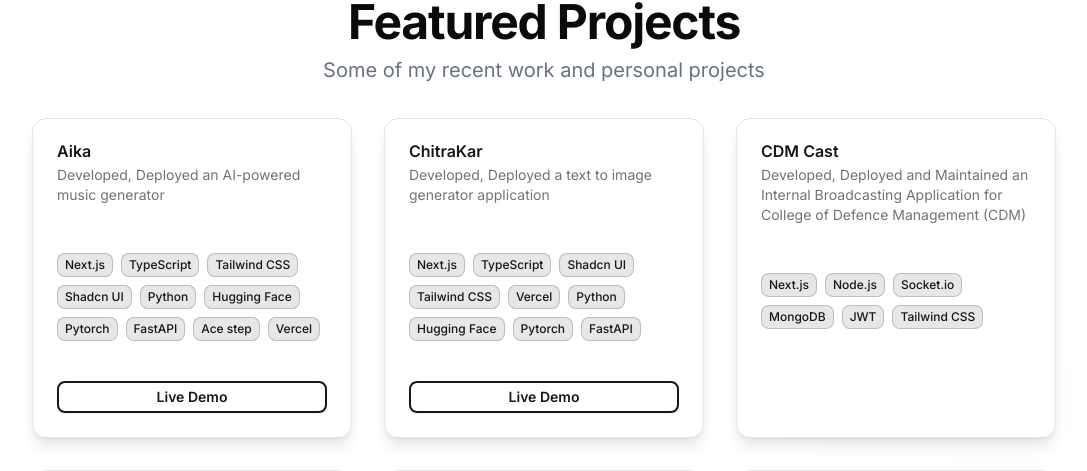
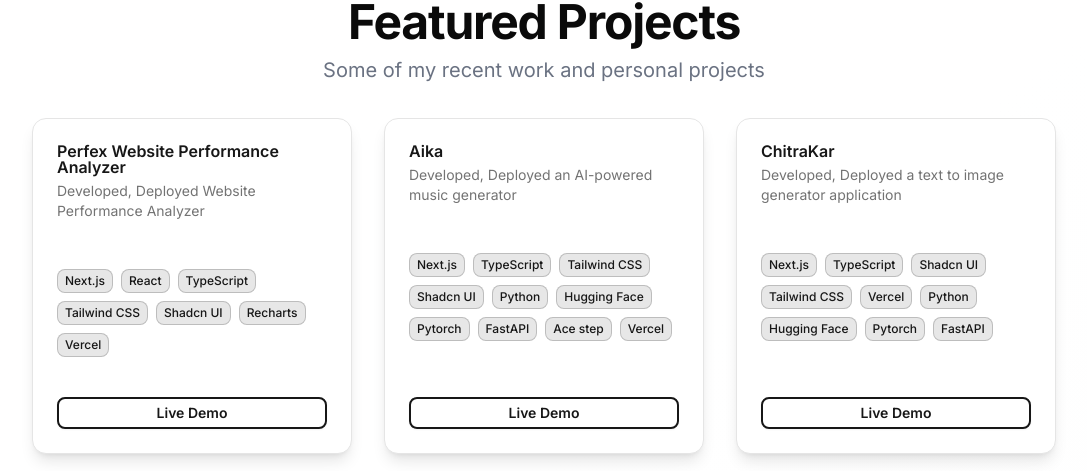
Before and after one commit to Akash-ship-it/portfolio, a Next.js app: page / in a window 1280 px wide. Shown: the part 2819-3290 px from the top of the page, without its empty margins (96-1183 px from the left). Built offline with nearby package versions, Linux system fonts and the light colour scheme.

Commit message:
perflex added in the projects list

```diff
--- a/src/components/projects.tsx
+++ b/src/components/projects.tsx
@@ -27,6 +27,20 @@
   const itemsPerPage = 6;
 
   const projects = [
+    {
+      title: "Perfex Website Performance Analyzer",
+      description: "Developed, Deployed Website Performance Analyzer",
+      technologies: [
+        "Next.js",
+        "React",
+        "TypeScript",
+        "Tailwind CSS",
+        "Shadcn UI",
+        "Recharts",
+        "Vercel",
+      ],
+      demoLink: "https://website-performance-five.vercel.app/",
+    },
     {
       title: "Aika",
       description: "Developed, Deployed an AI-powered music generator",
```
